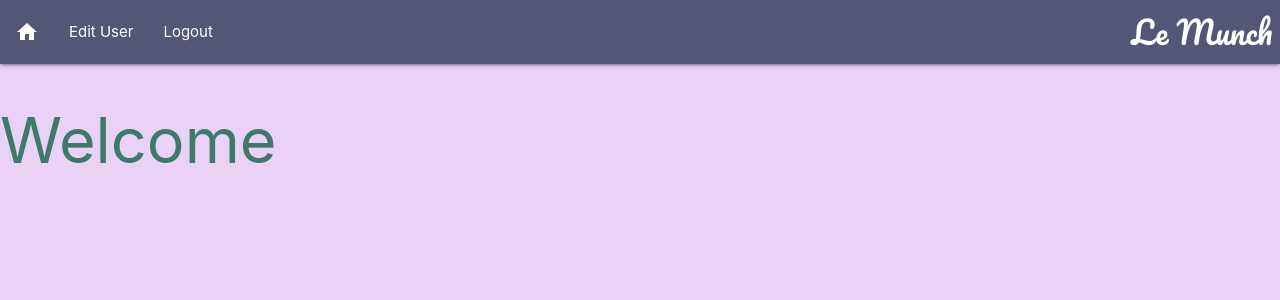
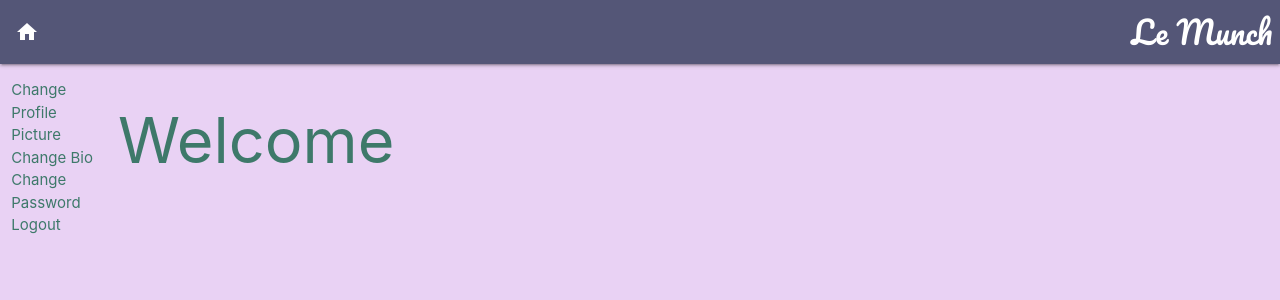
Before and after one commit to markj0hnst0n/LeMunch, a Flask app: a page that uses templates/base.html in a window 1280 px wide. Shown: the top 300 px of the page. Run offline with Flask 2, Linux system fonts and the light colour scheme; the visitor is signed in with stand-in values (Sample User, id 1); data that the repository does not hold is empty; some libraries are stand-ins or nearby versions.

Commit message:
columns for nav on the left side added and made responsive

```diff
--- a/app.py
+++ b/app.py
@@ -95,7 +95,7 @@ def profile(user):
     return redirect(url_for('signin'))
 
 
-@app.route('/logout')
+@app.route('/logout', )
 def logout():
     session.pop('user')
     flash('User Logged Out')
--- a/static/css/style.css
+++ b/static/css/style.css
@@ -19,7 +19,10 @@
 .btn-colour{
     background-color: #3E796A;
 }
+a {
+    color: #3E796A;
+}
 
-.register{
-    border-top: 2rem;
+a:hover {
+    color: #039be5;
 }
--- a/templates/base.html
+++ b/templates/base.html
@@ -18,15 +18,13 @@
                     <li>
                         <a href="{{ url_for('signin') }}"><i class="material-icons prefix">home</i></a>
                     </li>
-                    {% if session.user %}
-                        <li><a href="#">Edit User</a></li>
-                        <li><a href="{{ url_for('logout') }}">Logout</a></li>
-                    {% endif %}
                 </ul>
                 <ul class="sidenav" id="mobile-demo">
                     <li><a href="{{ url_for('signin') }}">Home</a></li>
                     {% if session.user %}
-                        <li><a href="#">Edit User</a></li>
+                        <li><a href="#">Change Profile Picture</a></li>
+                        <li><a href="#">Change Bio</a></li>
+                        <li><a href="#">Change Password</a></li>
                         <li><a href="{{ url_for('logout') }}">Logout</a></li>
                     {% endif %}
                 </ul>
@@ -34,6 +32,18 @@
         </nav>
     </header>
     <body class="body-colour">
+        <div class="row">
+            <div class="col s1 hide-on-med-and-down">
+                <ul class="nav-column">
+                    {% if session.user %}
+                        <li><a href="#">Change Profile Picture</a></li>
+                        <li><a href="#">Change Bio</a></li>
+                        <li><a href="">Change Password</a></li>
+                        <li><a href="{{ url_for('logout') }}">Logout</a></li>
+                    {% endif %}
+                </ul>
+            </div>
+            <div class="col s11">
         <section>
             {% with messages = get_flashed_messages() %} {% if messages %} {% for message in messages %}
             <div>
@@ -43,6 +53,8 @@
         </section>
 
         {% block content %} {% endblock %}
+            </div>
+        </div>
         <script src="https://code.jquery.com/jquery-3.5.1.min.js" integrity="sha256-9/aliU8dGd2tb6OSsuzixeV4y/faTqgFtohetphbbj0=" crossorigin="anonymous"></script>
         <script src="https://cdnjs.cloudflare.com/ajax/libs/materialize/1.0.0/js/materialize.min.js"></script>
         <script src="{{ url_for('static', filename='js/script.js') }}"></script>
```
Also changed, not shown: templates/edit_profile_pic.html (added, +27 -0 lines).
